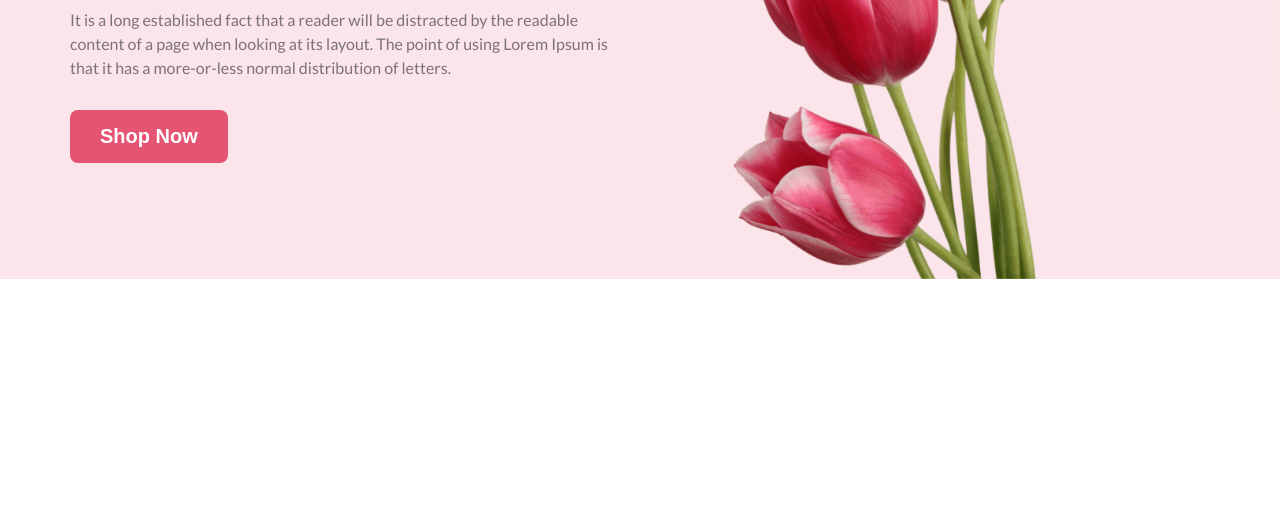
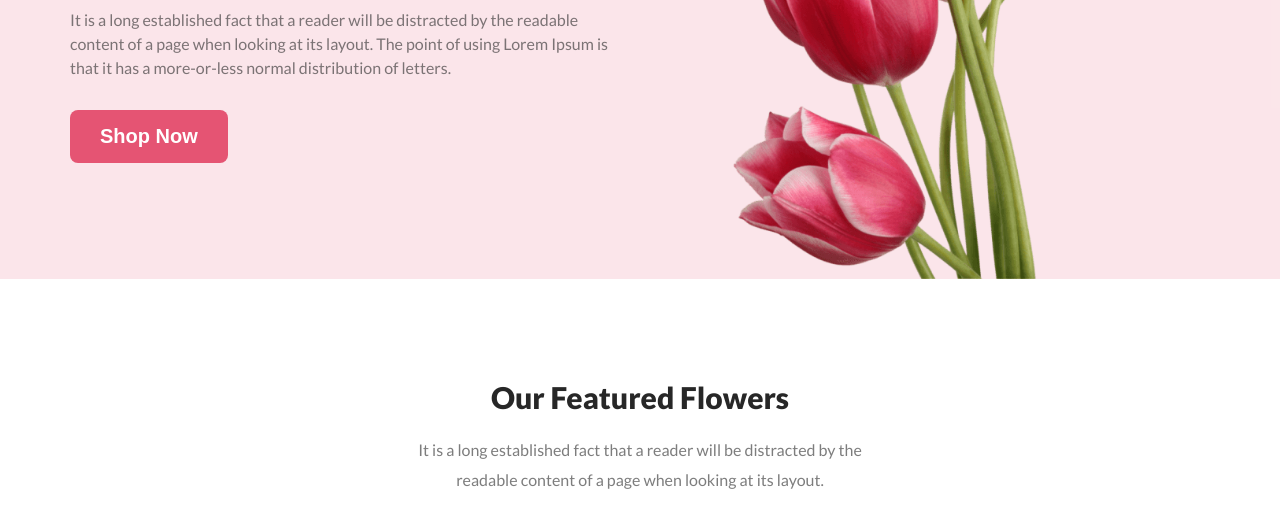
Before and after one commit to SohanRazzak/flower-shop, a plain HTML site: page index.html in a window 1280 px wide. Shown: the part 401-928 px from the top of the page. Before the commit the page ends 800 px from the top, so only its background shows below. Drawn offline with Linux system fonts and the light colour scheme.

```diff
--- a/index.html
+++ b/index.html
@@ -20,6 +20,13 @@
     </header>
     <!-- Main Section -->
     <main>
+    <!-- Our Flower Section -->
+    <section class="our-flower">
+        <div class="section-info">
+            <h2>Our Featured Flowers</h2>
+            <p>It is a long established fact that a reader will be distracted by the readable content of a page when looking at its layout.</p>
+        </div>
+    </section>
 
     </main>
     <!-- Footer Section -->
--- a/styles.css
+++ b/styles.css
@@ -19,6 +19,29 @@
     color: #FFF;
     font-size: 20px;
     font-weight: 700;
+}
+
+.section-info{
+    display: block;
+    margin: 100px  auto;
+    max-width: 500px;
+    text-align: center;
+}
+
+.section-info h2{
+    color: #272727;
+font-size: 30px;
+font-weight: 800;
+margin-bottom: 20px;
+}
+
+
+.section-info p{
+    color: rgba(39, 39, 39, 0.60);
+font-family: Lato;
+font-size: 16px;
+font-weight: 400;
+line-height: 30px;
 }
 
 /* Header Section  */
@@ -63,3 +86,5 @@
 .header-img {
     width: 500px;
 }
+
+/* Our Flowers Section  */
```
